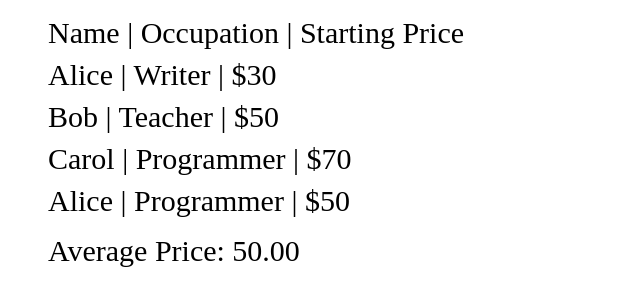
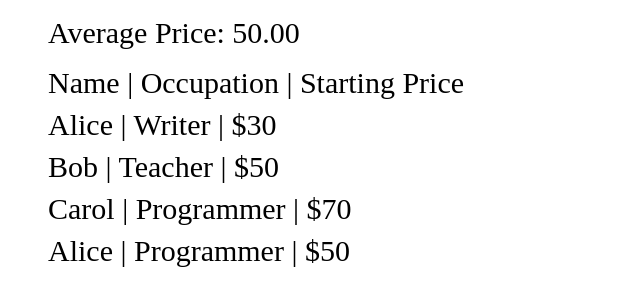
Before and after one commit to EricRivera-Snow/freelancer-forum, a plain HTML site: page index.html in a window 1280 px wide. Shown: the whole page, without its empty margins (0-640 px from the left). Drawn offline with Linux system fonts and the light colour scheme.

Commit message:
added list length limiter

```diff
--- a/index.html
+++ b/index.html
@@ -7,8 +7,8 @@
     <link rel="stylesheet" href="./styles.css">
 </head>
 <body>
+    <ul id="averagePriceValue"></ul>
     <ul id="freelancers"></ul>
-    <ul id="averagePriceValue"></ul>
     <script src="./index.js"></script>
 </body>
 </html>
--- a/index.js
+++ b/index.js
@@ -8,6 +8,7 @@ const occupations = [
   "Musician",
 ];
 const startingPrices = [30, 50, 70, 90, 110, 10];
+const maxFreelancer = 50;
 const arrayFreelancer = [
   { Name: "Name", Occupation: "Occupation", StartingPrice: "Starting Price" },
   { Name: "Alice", Occupation: "Writer", StartingPrice: 30 },
@@ -30,6 +31,9 @@ function addCarol() {
 
 // Add a randomized freelancer to the array
 function addFreelancer() {
+  if (arrayFreelancer.length >= maxFreelancer) {
+    clearInterval(addFreelanceIntervalId);
+  }
   const Name = names[Math.floor(Math.random() * names.length)];
   const Occupation =
     occupations[Math.floor(Math.random() * occupations.length)];
@@ -64,7 +68,6 @@ function render() {
   freelanceList.replaceChildren(...freelanceElements);
 
   const averagePriceElement = document.querySelector("#averagePriceValue");
-  averagePrice();
   const averageElement = document.createElement("li");
   averageElement.innerText = `Average Price: ${averagePrice().toFixed(2)}`;
   averagePriceElement.replaceChildren(averageElement);
```
